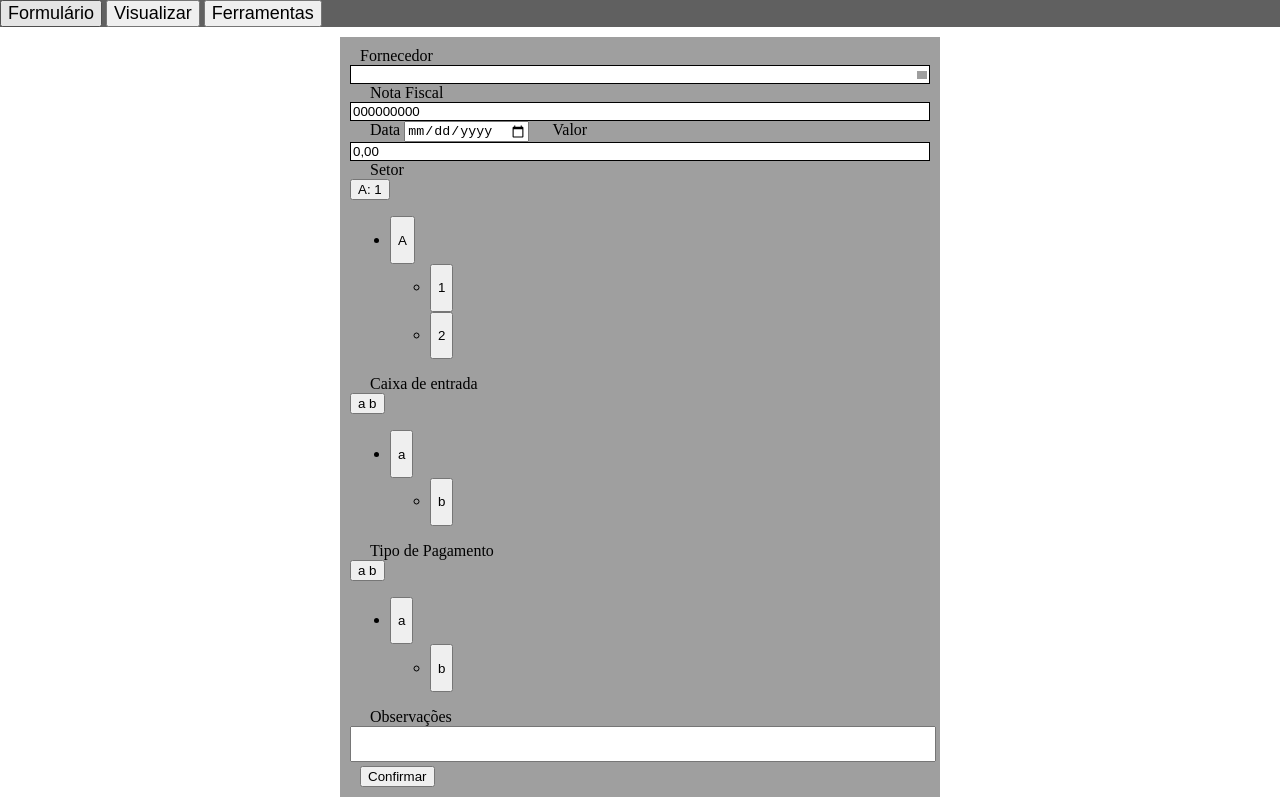
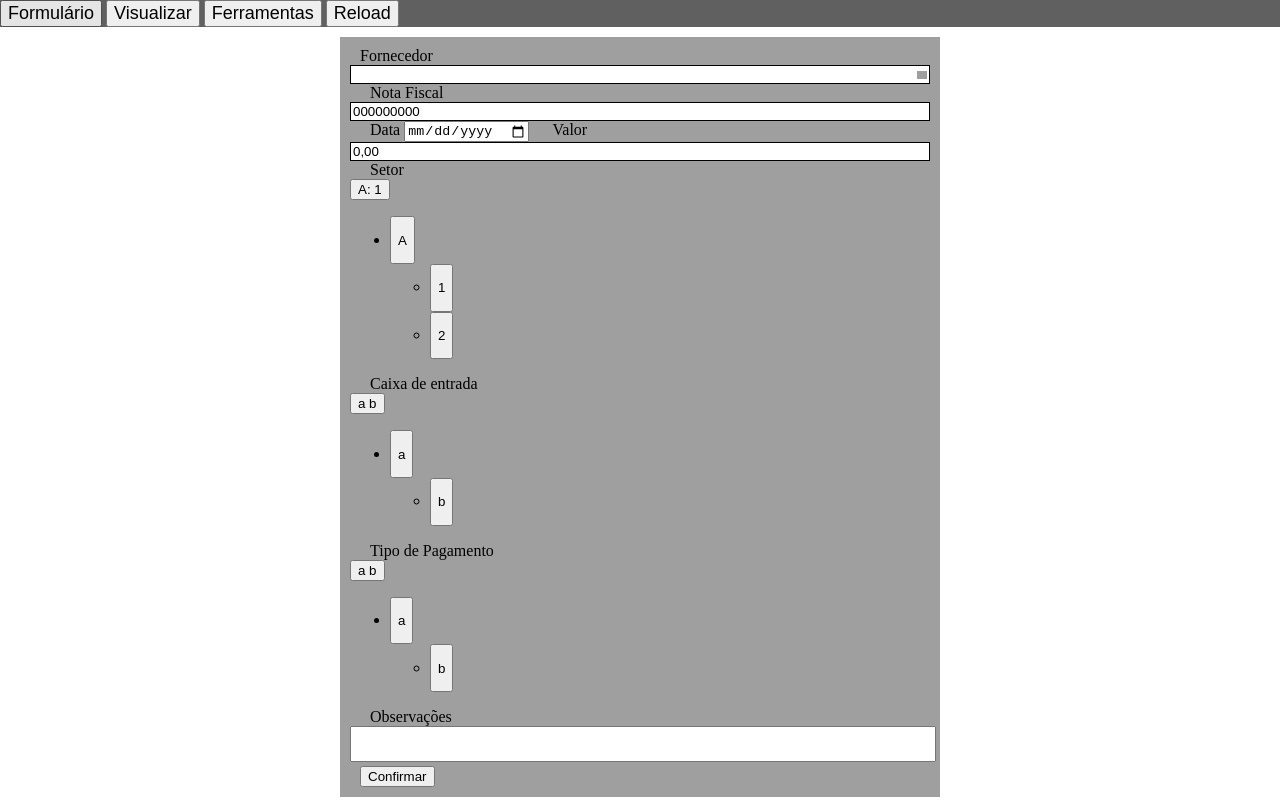
Before and after one commit to titoco3000/MiniFin, a SvelteKit app: page / in a window 1280 px wide. Built offline with nearby package versions, Linux system fonts and the light colour scheme; grey boxes are pictures that could not be loaded.

Commit message:
botao reload

```diff
--- a/src/routes/+page.svelte
+++ b/src/routes/+page.svelte
@@ -41,6 +41,11 @@
 				revelarSection(ferramentasSecEl);
 			}}>Ferramentas</button
 		>
+		<button on:click={() => {
+			window.location.reload()
+		}}>Reload</button
+		>
+
 	</nav>
 	<section bind:this={formSecEl}>
 		<Formulario />
```
